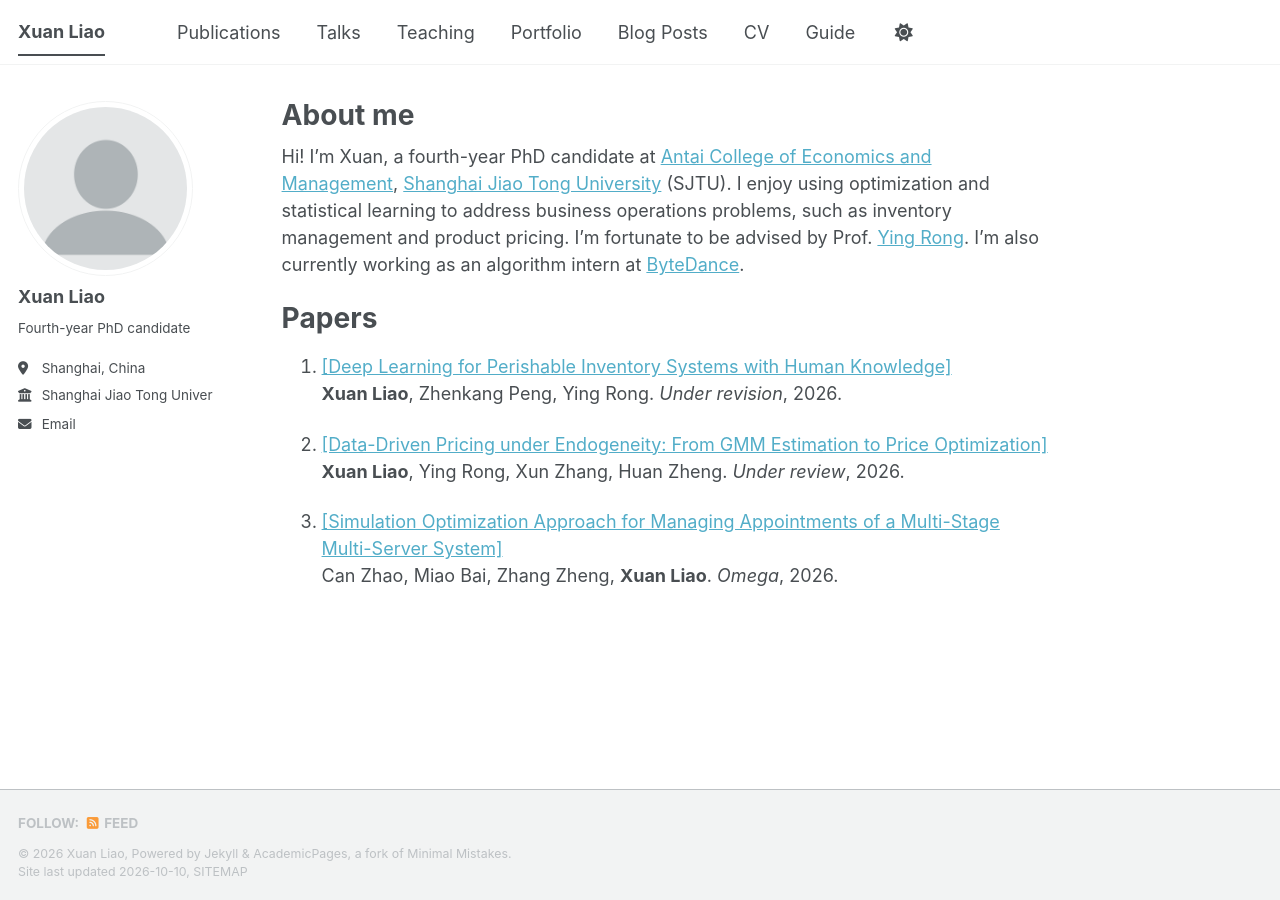
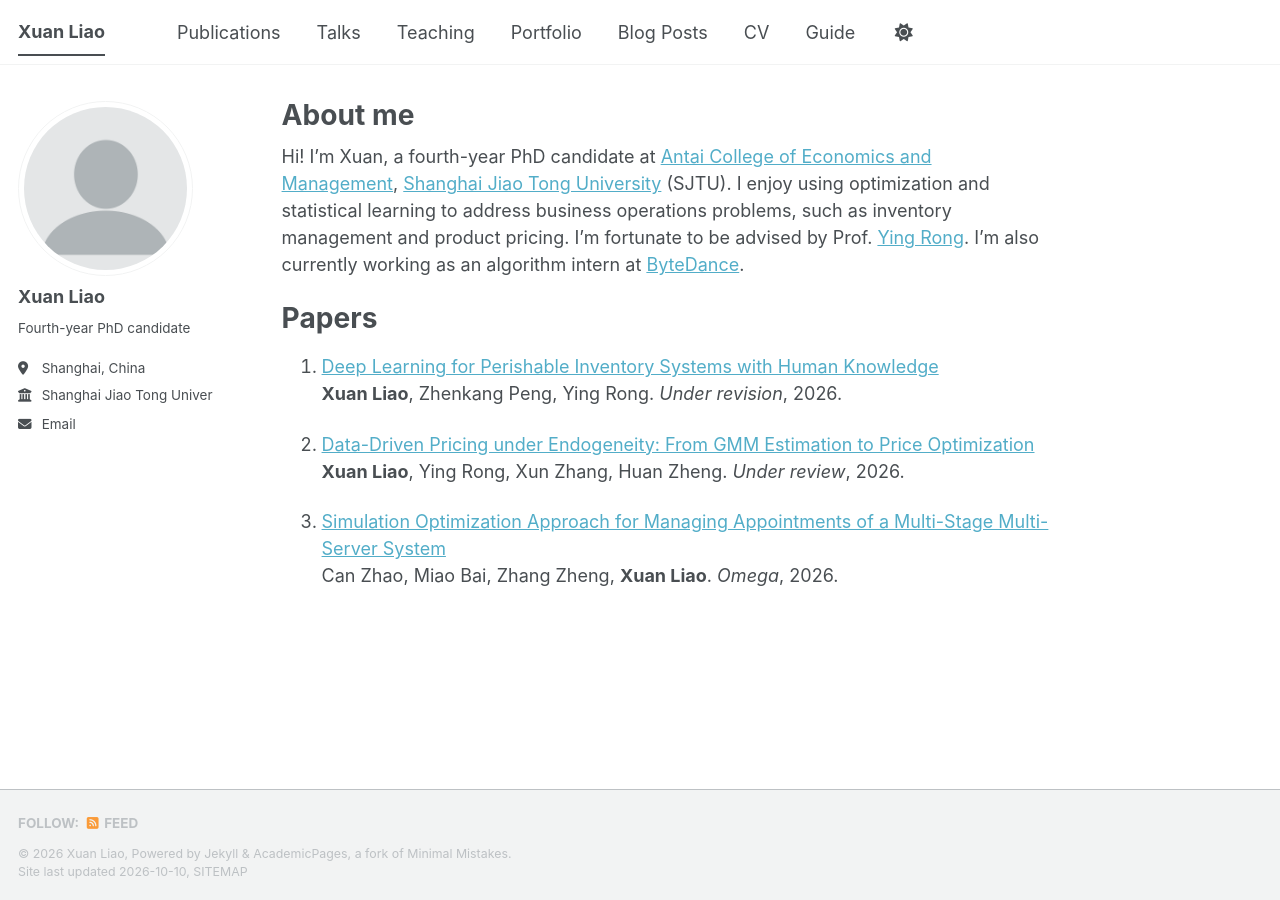
Before and after one commit to xxxl-ml/xxxl-ml.github.io, a Jekyll site: the page built from _pages/about.md, in a window 1280 px wide. Built offline with Jekyll 4.4.1, drawn with Linux system fonts in a browser that asks for light colours; a style sheet for code colours, icons or effects is not loaded.

```diff
--- a/_pages/about.md
+++ b/_pages/about.md
@@ -11,11 +11,11 @@ Hi! I'm Xuan, a fourth-year PhD candidate at <a href="https://www.acem.sjtu.edu.
 
 # Papers
 
-1. <a href="https://arxiv.org/abs/2601.15589" target="_blank" rel="noopener noreferrer">[Deep Learning for Perishable Inventory Systems with Human Knowledge]</a><br>
+1. <a href="https://arxiv.org/abs/2601.15589" target="_blank" rel="noopener noreferrer">Deep Learning for Perishable Inventory Systems with Human Knowledge</a><br>
    **Xuan Liao**, Zhenkang Peng, Ying Rong. *Under revision*, 2026.<br>
 
-2. <a href="https://papers.ssrn.com/sol3/papers.cfm?abstract_id=7583259" target="_blank" rel="noopener noreferrer">[Data-Driven Pricing under Endogeneity: From GMM Estimation to Price Optimization]</a><br>
+2. <a href="https://papers.ssrn.com/sol3/papers.cfm?abstract_id=7583259" target="_blank" rel="noopener noreferrer">Data-Driven Pricing under Endogeneity: From GMM Estimation to Price Optimization</a><br>
    **Xuan Liao**, Ying Rong, Xun Zhang, Huan Zheng. *Under review*, 2026.<br>
 
-3. <a href="https://www.sciencedirect.com/science/article/pii/S0305048326001611" target="_blank" rel="noopener noreferrer">[Simulation Optimization Approach for Managing Appointments of a Multi-Stage Multi-Server System]</a><br>
+3. <a href="https://www.sciencedirect.com/science/article/pii/S0305048326001611" target="_blank" rel="noopener noreferrer">Simulation Optimization Approach for Managing Appointments of a Multi-Stage Multi-Server System</a><br>
    Can Zhao, Miao Bai, Zhang Zheng, **Xuan Liao**. *Omega*, 2026.<br>
```
